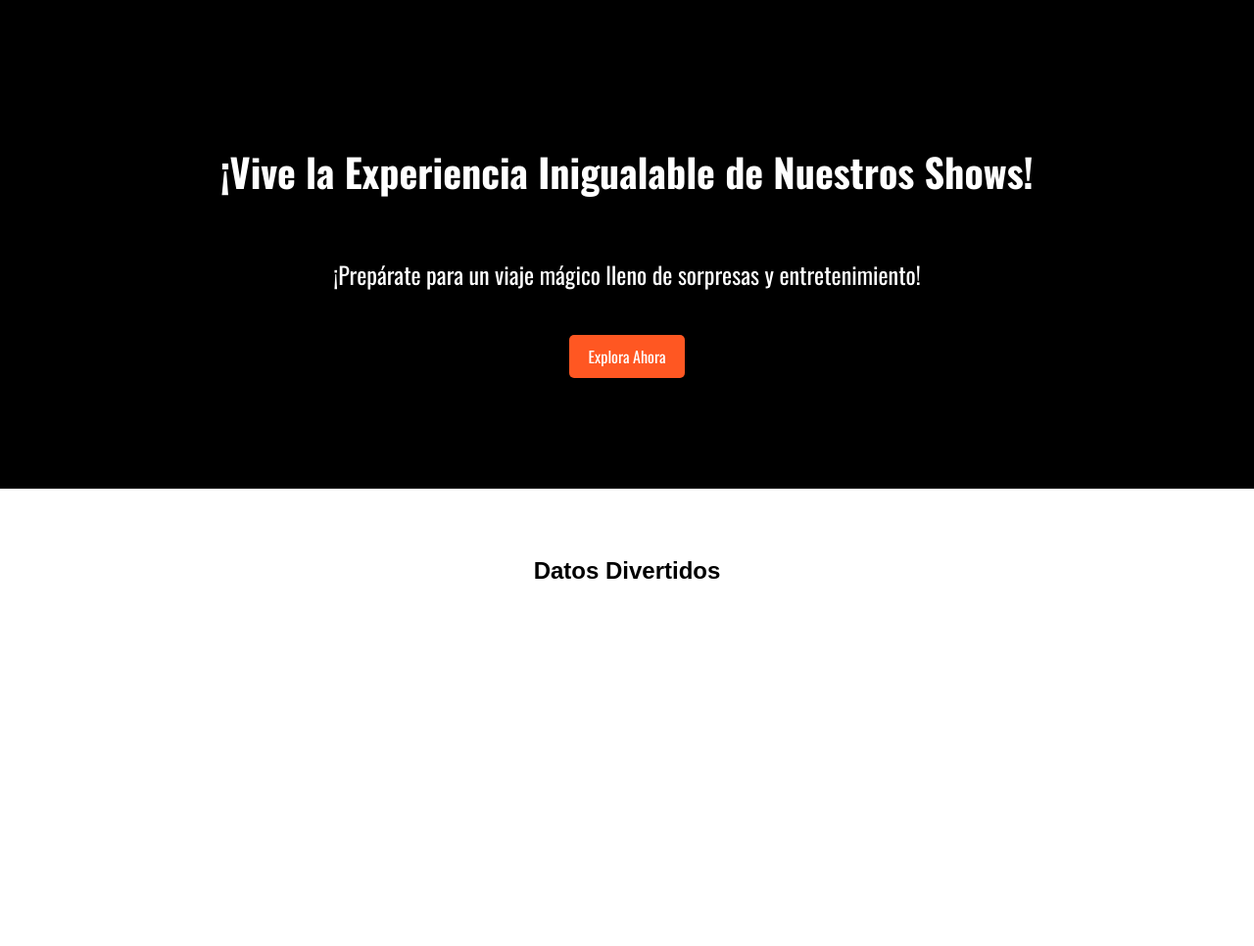
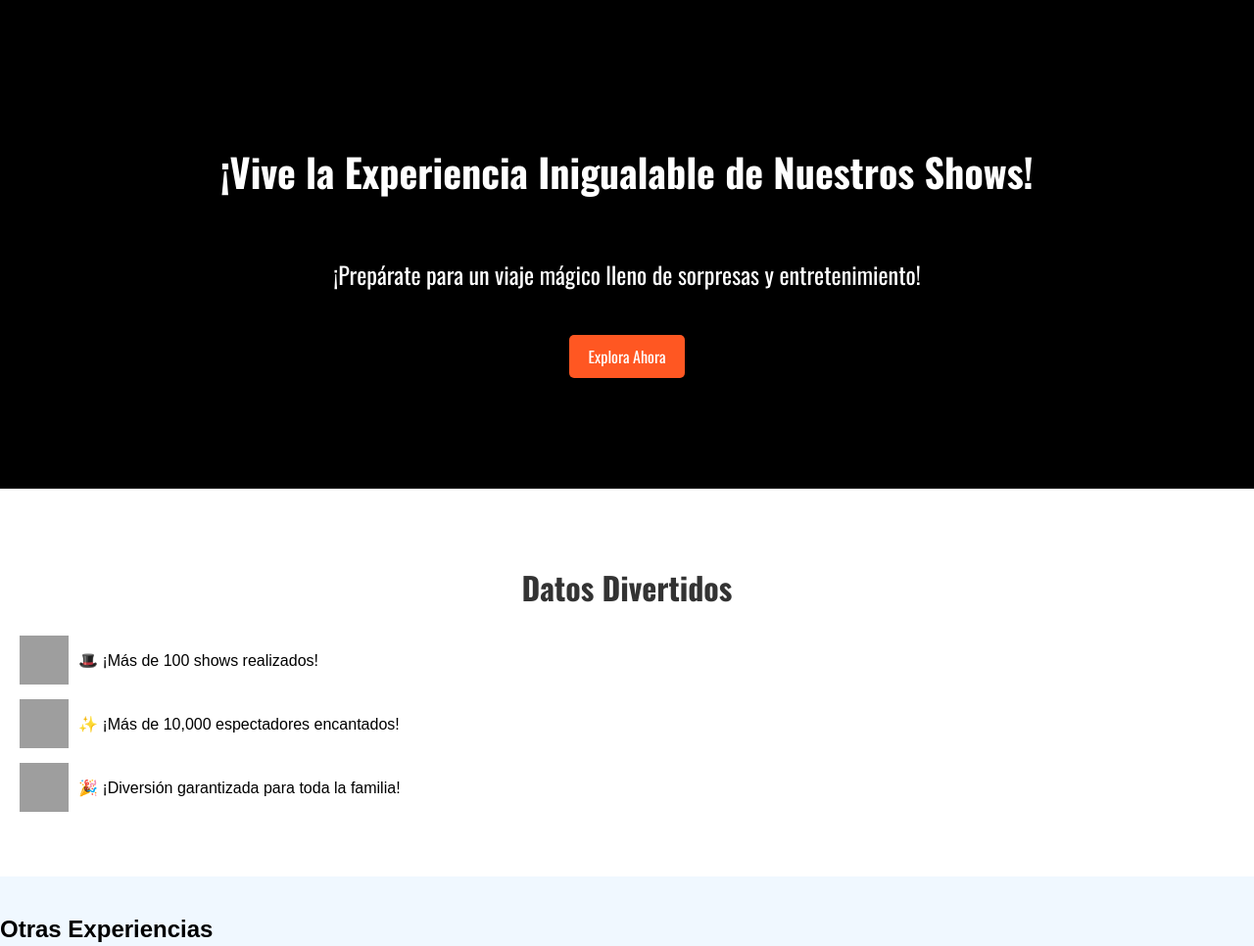
Before and after one commit to samuelasensio/magoasensio, a PHP site: page / in a window 1280 px wide. Shown: the part 785-1751 px from the top of the page at 98% size. Run offline with PHP 8.4, Linux system fonts and the light colour scheme; grey boxes are pictures that could not be loaded.

Commit message:
Update styles.css

```diff
--- a/styles.css
+++ b/styles.css
@@ -128,9 +128,10 @@ body {
     color: black; /* Texto en negro */
 }
 
-.fact-item {
-    font-size: 1.5em; /* Tamaño de texto */
-    margin: 15px 0; /* Margen entre los elementos */
+.fun-facts-title {
+    font-family: "Oswald", sans-serif;
+    font-size: 2em;
+    color: #333; /* Título más oscuro */
 }
 
 ul {
@@ -139,11 +140,15 @@ ul {
 }
 
 .fact-item {
-    opacity: 0; /* Ocultar inicialmente */
-    transform: translateY(20px); /* Desplazamiento inicial */
-    transition: opacity 0.5s ease, transform 0.5s ease; /* Transición suave */
-    font-size: 1.5em; /* Tamaño de texto */
     margin: 15px 0; /* Margen entre los elementos */
+    display: flex; /* Usar flexbox para alinear icono y texto */
+    align-items: center; /* Centrar verticalmente */
+}
+
+.fact-icon {
+    width: 50px; /* Ajustar el tamaño del icono */
+    height: 50px; /* Ajustar el tamaño del icono */
+    margin-right: 10px; /* Espacio entre el icono y el texto */
 }
 
 .experience-gallery {
```
